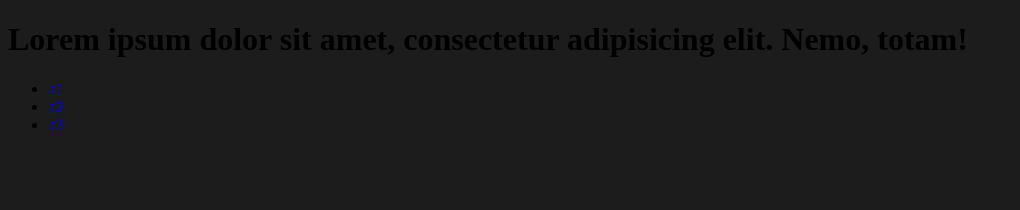
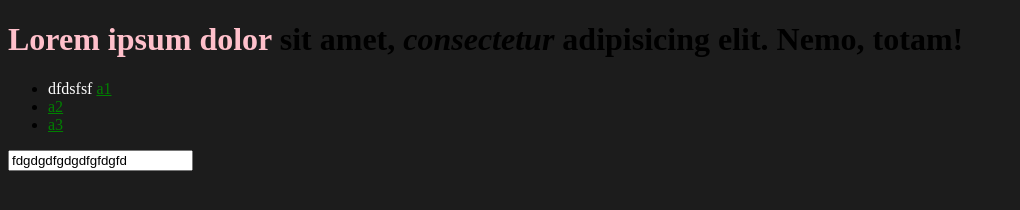
Before and after one commit to VolynetsPanda/Front-End-Pro, a plain HTML site: page index.html in a window 1280 px wide. Shown: the whole page, without its empty margins (0-1020 px from the left). Drawn offline with Linux system fonts and the light colour scheme.

Commit message:
dom (part 2)

```diff
--- a/css/style.css
+++ b/css/style.css
@@ -1,3 +1,12 @@
 body{
     background: #000000e3;
 }
+a{
+    color: green;
+}
+span{
+    color: pink;
+}
+.yellow{
+    color: yellow;
+}
--- a/index.html
+++ b/index.html
@@ -10,17 +10,22 @@
     <title>Java script (ES5)</title>
 </head>
 <body>
-<h1>Lorem ipsum dolor sit amet, consectetur adipisicing elit. Nemo, totam!</h1>
+
+<h1><span>Lorem ipsum dolor</span> sit amet, <i>consectetur</i> adipisicing elit. Nemo, totam!</h1>
+<div class="test-div-------">
 <ul id="list">
-    <li name="fdfd" class="list-item">
-        <a class="list-link" href="#">a1</a>
+    <li name="fdfd" class="list-item test">
+        <span style="color: white">dfdsfsf</span>
+        <a class="list-link tesing" href="#1">a1</a>
     </li>
     <li class="list-item">
-        <a class="list-link" href="#">a2</a>
+        <a class="list-link active" href="#2">a2</a>
     </li>
     <li class="list-item">
-        <a class="list-link" href="#">a3</a>
+        <a class="list-link" href="#3">a3</a>
     </li>
 </ul>
+    <input value="fdgdgdfgdgdfgfdgfd" data-id="444" data-toggle="#test">
+</div>
 </body>
 </html>
```
Also changed, not shown: js/dom.js (+85 -3 lines).
